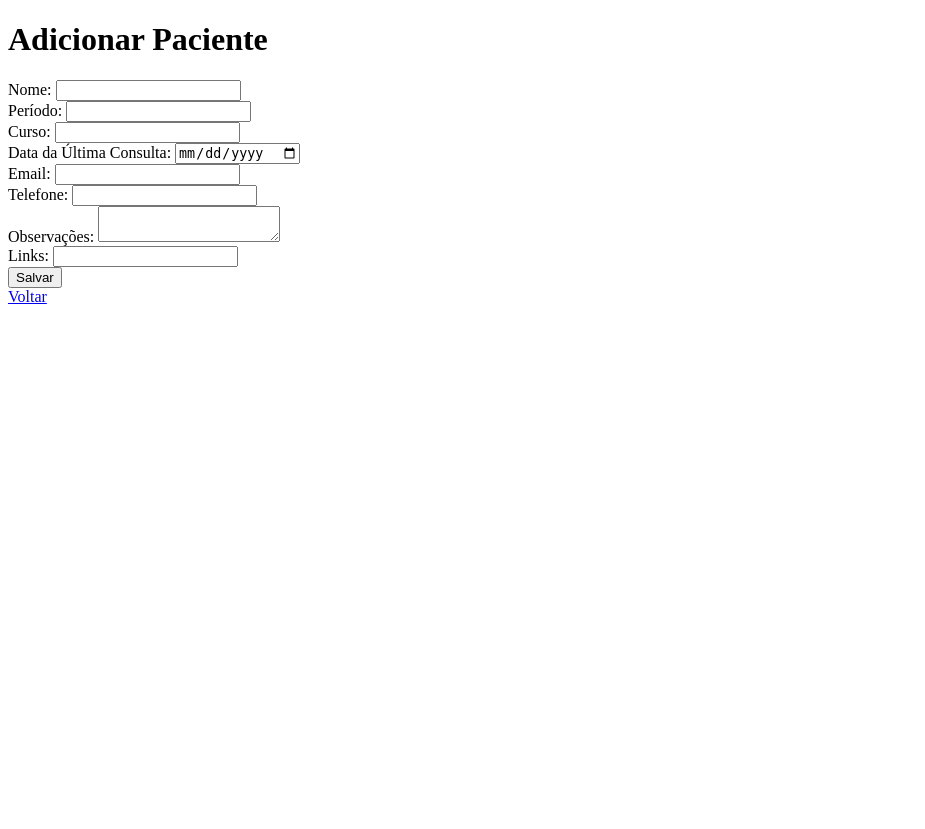
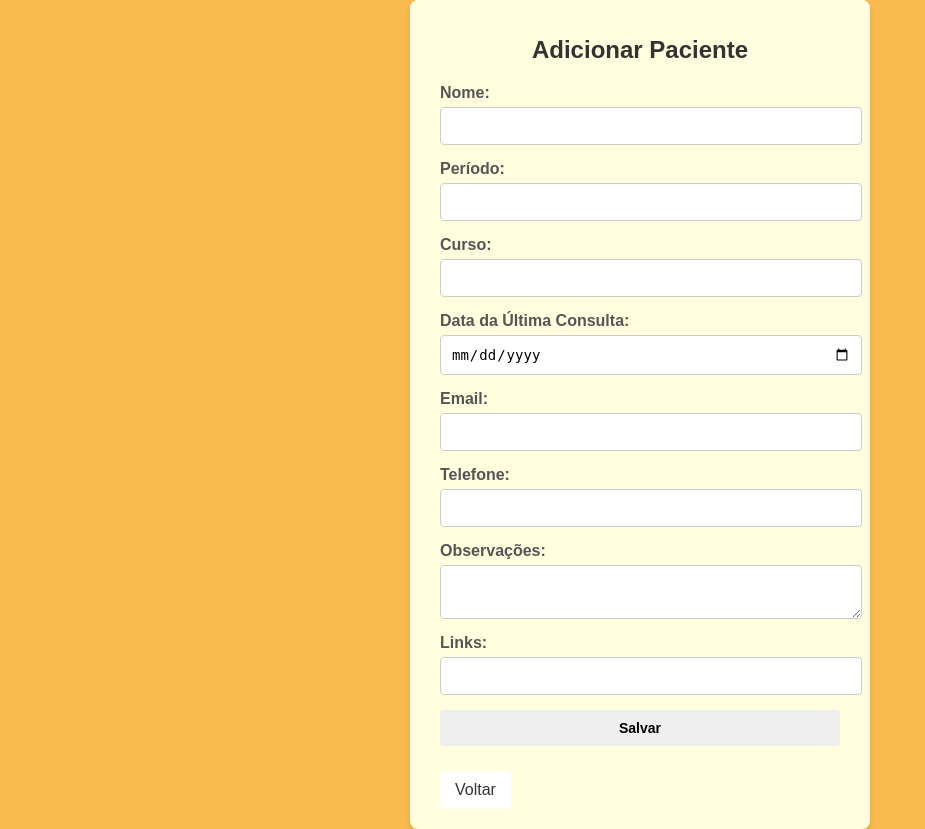
Before and after one commit to gugabello/educarepy, a Flask app: page /adicionar in a window 1280 px wide. Shown: the whole page, without its empty margins (0-925 px from the left). Before the commit the page ends 304 px from the top, so only its background shows below. Run offline with Flask 3, Linux system fonts and the light colour scheme.

Commit message:
interface css

```diff
--- a/educare/app.py
+++ b/educare/app.py
@@ -118,5 +118,28 @@ def editar(id):
                 cursor.close()
                 connection.close()
 
+@app.route('/relatorio')
+def relatorio():
+    try:
+        connection = conectar()
+        if connection:
+            with connection.cursor(pymysql.cursors.DictCursor) as cursor:
+                # Exemplo: Agrupando pacientes por curso
+                cursor.execute("""
+                    SELECT
+                        curso,
+                        COUNT(*) AS total_pacientes,
+                        MAX(dataDaUltimaConsulta) AS ultima_consulta
+                    FROM pacientes
+                    GROUP BY curso
+                """)
+                dados_relatorio = cursor.fetchall()
+            return render_template('relatorio.html', relatorio=dados_relatorio)
+    except pymysql.MySQLError as e:
+        return f"Erro ao gerar relatório: {e}"
+    finally:
+        if connection:
+            connection.close()
+
 if __name__ == '__main__':
     app.run(debug=True)
--- a/educare/templates/adicionar.html
+++ b/educare/templates/adicionar.html
@@ -2,21 +2,120 @@
 <html lang="en">
 <head>
     <meta charset="UTF-8">
+    <meta name="viewport" content="width=device-width, initial-scale=1.0">
     <title>Adicionar Paciente</title>
+    <style>
+        /* Estilos globais */
+        body {
+            font-family: Arial, sans-serif;
+            background-color: #f9bb50;
+            margin: 0;
+            padding: 0;
+            display: flex;
+            justify-content: center;
+            align-items: center;
+            min-height: 100vh;
+        }
+
+        .container {
+            background-color: #ffffe0;
+            padding: 20px 30px;
+            border-radius: 8px;
+            box-shadow: 0 4px 6px rgba(0, 0, 0, 0.1);
+            max-width: 400px;
+            width: 100%;
+        }
+
+        h1 {
+            font-size: 24px;
+            margin-bottom: 20px;
+            color: #333;
+            text-align: center;
+        }
+
+        form {
+            display: flex;
+            flex-direction: column;
+        }
+
+        label {
+            font-weight: bold;
+            margin-bottom: 5px;
+            color: #555;
+        }
+
+        input, textarea, button {
+            padding: 10px;
+            font-size: 14px;
+            border: 1px solid #ccc;
+            border-radius: 4px;
+            margin-bottom: 15px;
+            width: 100%;
+        }
+
+        textarea {
+            resize: vertical;
+        }
+
+        button {
+            background-color: #ffffff
+            color: white;
+            font-weight: bold;
+            border: none;
+            cursor: pointer;
+        }
+
+        button:hover {
+            background-color: #f9bb50;
+        }
+
+        .btn-voltar {
+            display: inline-block;
+            text-align: center;
+            background-color: #ffffff;
+            color: #333;
+            text-decoration: none;
+            padding: 10px 15px;
+            border-radius: 4px;
+            margin-top: 10px;
+        }
+
+        .btn-voltar:hover {
+            background-color: #f9bb50;
+        }
+    </style>
 </head>
 <body>
-    <h1>Adicionar Paciente</h1>
-    <form action="{{ url_for('adicionar') }}" method="post">
-        Nome: <input type="text" name="nome" required><br>
-        Período: <input type="text" name="periodo"><br>
-        Curso: <input type="text" name="curso"><br>
-        Data da Última Consulta: <input type="date" name="dataDaUltimaConsulta"><br>
-        Email: <input type="email" name="email"><br>
-        Telefone: <input type="text" name="telefone"><br>
-        Observações: <textarea name="observacoes"></textarea><br>
-        Links: <input type="text" name="links"><br>
-        <button type="submit">Salvar</button>
-    </form>
-    <a href="{{ url_for('index') }}">Voltar</a>
+    <div class="container">
+        <h1>Adicionar Paciente</h1>
+        <form action="{{ url_for('adicionar') }}" method="post">
+            <label for="nome">Nome:</label>
+            <input type="text" id="nome" name="nome" required>
+
+            <label for="periodo">Período:</label>
+            <input type="text" id="periodo" name="periodo">
+
+            <label for="curso">Curso:</label>
+            <input type="text" id="curso" name="curso">
+
+            <label for="dataDaUltimaConsulta">Data da Última Consulta:</label>
+            <input type="date" id="dataDaUltimaConsulta" name="dataDaUltimaConsulta">
+
+            <label for="email">Email:</label>
+            <input type="email" id="email" name="email">
+
+            <label for="telefone">Telefone:</label>
+            <input type="text" id="telefone" name="telefone">
+
+            <label for="observacoes">Observações:</label>
+            <textarea id="observacoes" name="observacoes"></textarea>
+
+            <label for="links">Links:</label>
+            <input type="text" id="links" name="links">
+
+            <button type="submit">Salvar</button>
+        </form>
+        <a href="{{ url_for('index') }}" class="btn-voltar">Voltar</a>
+    </div>
 </body>
 </html>
```
Also changed, not shown: educare/static/style.css (deleted, +0 -12 lines), educare/templates/index.html (+79 -7 lines), educare/templates/relatorio.html (added, +93 -0 lines), educare/templates/style.css (added, +51 -0 lines).
